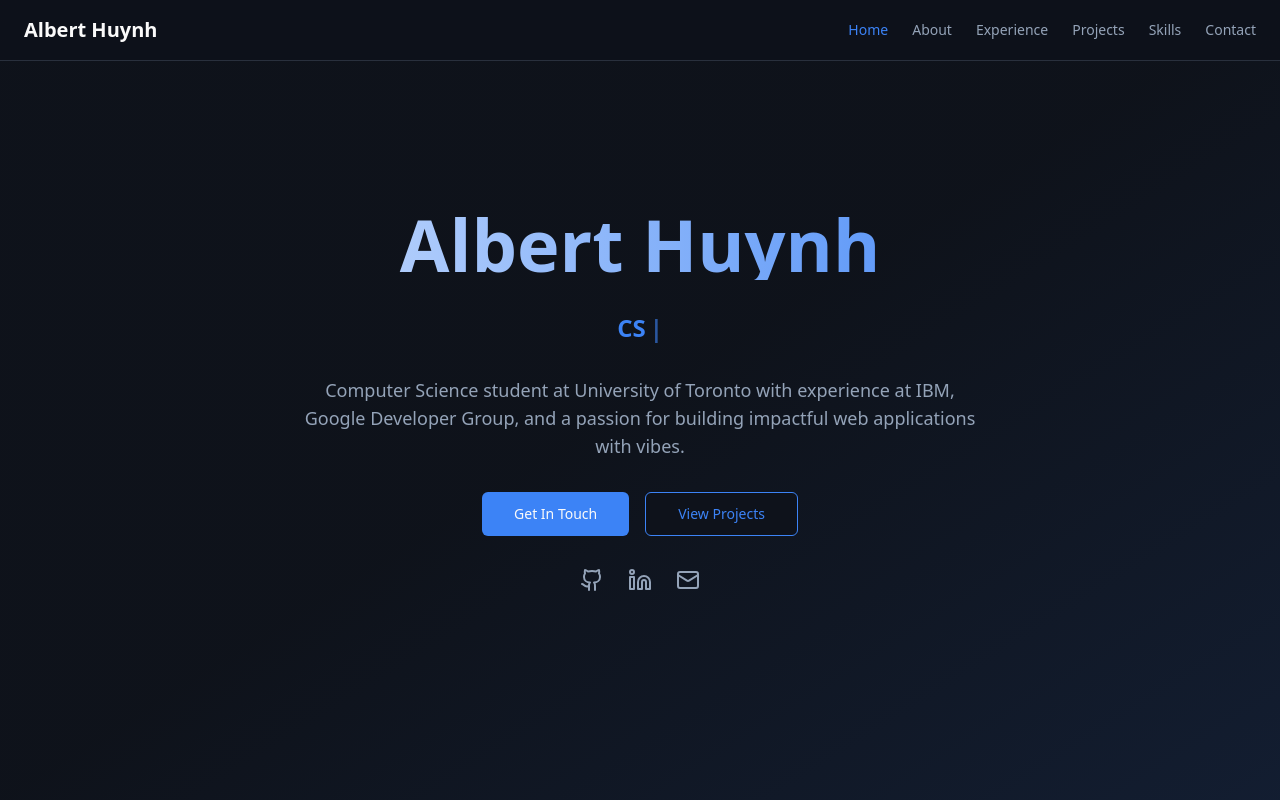
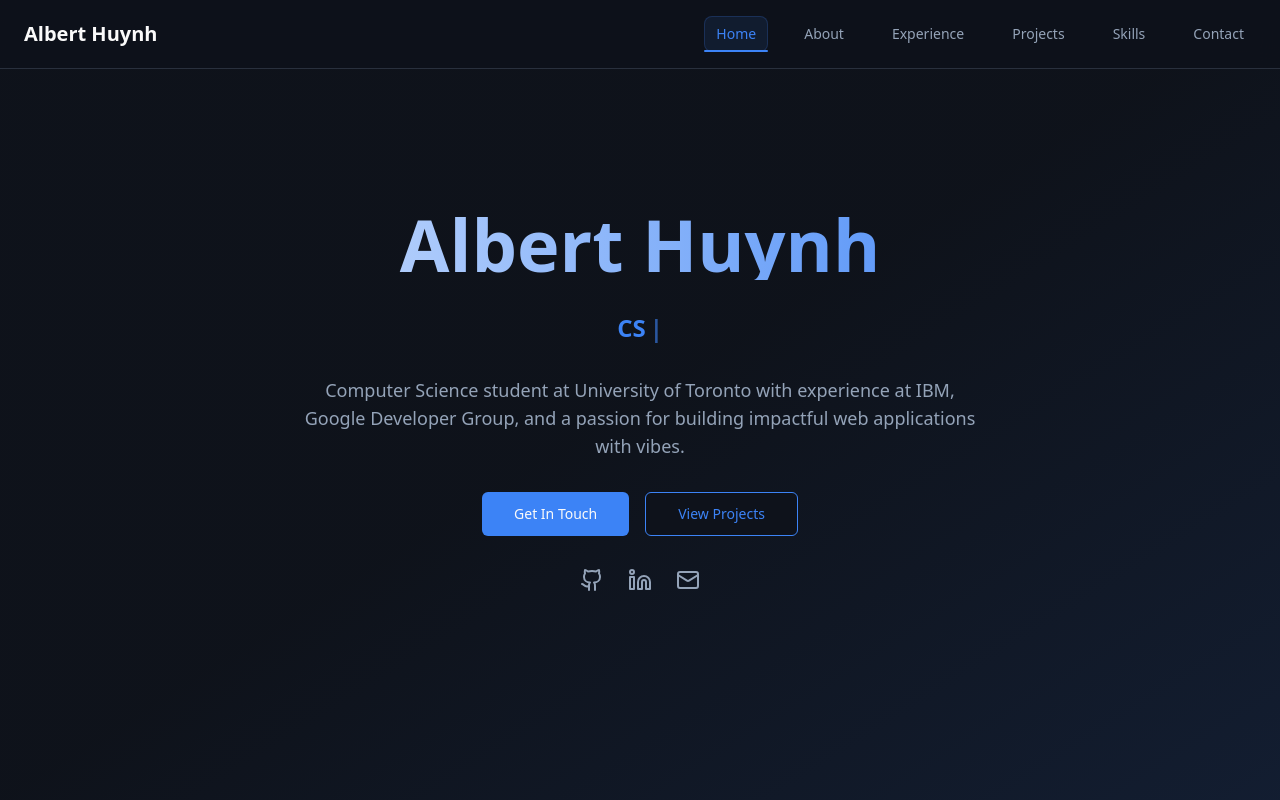
Before and after one commit to Phalanyx/AlbertHuynhPortfolio, a React (Vite) app: page / in a window 1280 px wide. Shown: the top 800 px of the page. Built offline with nearby package versions, Linux system fonts and the light colour scheme.

Commit message:
Add framer motion to navbar
Add framer motion animations to the navbar for a more natural and refreshing feel.

```diff
--- a/src/components/Navigation.tsx
+++ b/src/components/Navigation.tsx
@@ -1,5 +1,6 @@
 
 import { useState, useEffect } from "react";
+import { motion } from "framer-motion";
 import { cn } from "@/lib/utils";
 
 export const Navigation = () => {
@@ -43,26 +44,72 @@ export const Navigation = () => {
   ];
 
   return (
-    <nav className="fixed top-0 left-0 right-0 z-50 bg-background/80 backdrop-blur-md border-b">
+    <motion.nav
+      initial={{ y: -100, opacity: 0 }}
+      animate={{ y: 0, opacity: 1 }}
+      transition={{ duration: 0.8, ease: "easeOut" }}
+      className="fixed top-0 left-0 right-0 z-50 bg-background/80 backdrop-blur-md border-b"
+    >
       <div className="container mx-auto px-6 py-4">
         <div className="flex justify-between items-center">
-          <h1 className="text-xl font-bold">Albert Huynh</h1>
-          <div className="hidden md:flex space-x-6">
-            {navItems.map((item) => (
-              <button
+          <motion.h1
+            initial={{ x: -50, opacity: 0 }}
+            animate={{ x: 0, opacity: 1 }}
+            transition={{ duration: 0.6, delay: 0.2 }}
+            className="text-xl font-bold"
+          >
+            Albert Huynh
+          </motion.h1>
+          <motion.div
+            initial={{ x: 50, opacity: 0 }}
+            animate={{ x: 0, opacity: 1 }}
+            transition={{ duration: 0.6, delay: 0.4 }}
+            className="hidden md:flex space-x-6 relative"
+          >
+            {navItems.map((item, index) => (
+              <motion.button
                 key={item.id}
                 onClick={() => scrollToSection(item.id)}
+                initial={{ y: -20, opacity: 0 }}
+                animate={{ y: 0, opacity: 1 }}
+                transition={{ duration: 0.4, delay: 0.1 * index }}
+                whileHover={{
+                  scale: 1.05,
+                  y: -2,
+                  transition: { duration: 0.2 }
+                }}
+                whileTap={{ scale: 0.95 }}
                 className={cn(
-                  "text-sm font-medium transition-colors hover:text-primary",
-                  activeSection === item.id ? "text-primary" : "text-muted-foreground"
+                  "relative text-sm font-medium transition-all duration-300 px-3 py-2 rounded-lg",
+                  activeSection === item.id
+                    ? "text-primary"
+                    : "text-muted-foreground hover:text-primary"
                 )}
               >
                 {item.label}
-              </button>
+                {activeSection === item.id && (
+                  <motion.div
+                    layoutId="activeIndicator"
+                    className="absolute inset-0 bg-primary/10 rounded-lg border border-primary/20"
+                    initial={false}
+                    transition={{
+                      type: "spring",
+                      stiffness: 500,
+                      damping: 30
+                    }}
+                  />
+                )}
+                <motion.div
+                  className="absolute bottom-0 left-0 right-0 h-0.5 bg-primary rounded-full"
+                  initial={{ scaleX: 0 }}
+                  animate={{ scaleX: activeSection === item.id ? 1 : 0 }}
+                  transition={{ duration: 0.3 }}
+                />
+              </motion.button>
             ))}
-          </div>
+          </motion.div>
         </div>
       </div>
-    </nav>
+    </motion.nav>
   );
 };
```
